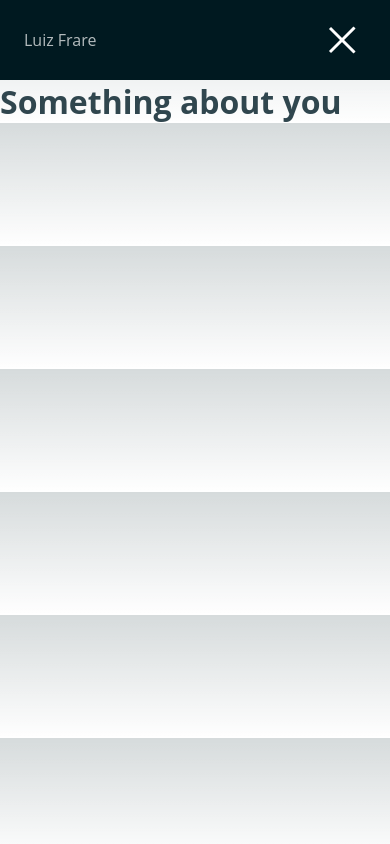
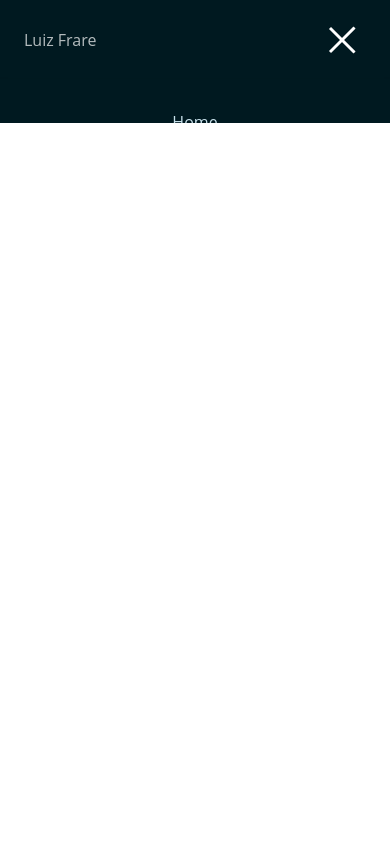
Before and after one commit to LuizFrare/luiz-portfolio, a Next.js app: page / in a window 390 px wide. Both pictures are taken after a click on the button "Main Menu". Built offline with nearby package versions, Linux system fonts and the light colour scheme.

Commit message:
feat: add logic to mobile menu

```diff
--- a/src/app/Components/Header/index.tsx
+++ b/src/app/Components/Header/index.tsx
@@ -1,17 +1,19 @@
-"use client";
-import React from "react";
+import React, { useEffect, useState } from "react";
 import Link from "next/link";
 import { HeaderWrapper, MenuList, MenuItem } from "./styles";
 import { HeaderProps } from "./types";
 import MenuButton from "../HamburguerIcon";
+import useMenuOpen from "@/app/Hooks/useMenuOpen";
 
 export default function Header(props: HeaderProps) {
+  const menuClosed = useMenuOpen();
+
   return (
     <HeaderWrapper>
       <div className="header-content">
         <span>Luiz Frare</span>
         <MenuButton />
-        <MenuList>
+        <MenuList className={menuClosed ? "" : "open"}>
           {props.links.map((linkProps) => (
             <MenuItem key={linkProps.href}>
               <Link {...linkProps}>{linkProps.children}</Link>
--- a/src/app/Components/Header/styles.ts
+++ b/src/app/Components/Header/styles.ts
@@ -23,6 +23,7 @@ export const HeaderWrapper = styled.header`
 
   @media (max-width: 768px) {
     padding: 1rem 1.5rem;
+    position: relative;
   }
 `;
 
@@ -37,15 +38,19 @@ export const MenuList = styled.ul`
     display: none;
     flex-direction: column;
     position: absolute;
-    top: 4rem;
-    right: 2rem;
+    top: 4.9375rem;
     background-color: var(--gray-dark);
     box-shadow: 0 2px 4px rgba(0, 0, 0, 0.2);
-    padding: 1rem;
+    padding: 2rem 1rem;
+    width: 100%;
+    justify-content: center;
+    align-items: center;
+    transition: all 1s linear;
   }
 
   &.open {
     display: flex;
+    right: 0rem;
   }
 `;
 
--- /dev/null
+++ b/src/app/Hooks/useMenuOpen.ts
@@ -0,0 +1,31 @@
+"use client"
+
+import { useState, useEffect } from "react";
+
+function useMenuOpen() {
+  const [menuClosed, setMenuOpen] = useState(true);
+
+  useEffect(() => {
+    const handleButtonClick = () => {
+      const buttonsWithOpenedClass = document.querySelectorAll(".opened");
+      setMenuOpen(buttonsWithOpenedClass.length > 0);
+    };
+
+    const buttons = document.querySelectorAll("button");
+    buttons.forEach((button) => {
+      button.addEventListener("click", handleButtonClick);
+    });
+
+    setMenuOpen(buttons.length > 0);
+
+    return () => {
+      buttons.forEach((button) => {
+        button.removeEventListener("click", handleButtonClick);
+      });
+    };
+  }, []);
+
+  return menuClosed;
+}
+
+export default useMenuOpen;
--- a/src/app/globals.css
+++ b/src/app/globals.css
@@ -9,7 +9,7 @@
   --background-start-rgb: 214, 219, 220;
   --background-end-rgb: 255, 255, 255;
 
-  --dark-gray: #30464e;
+  --dark-hamilton-blue: #30464e;
   --hamilton-blue: #5f767f;
   --gray-light: #c6dfe9;
   --gray-mid: #4c626b;
@@ -95,12 +95,7 @@ body {
 
 body {
   color: var(--dark-gray);
-  background: linear-gradient(
-      to bottom,
-      transparent,
-      rgb(var(--background-end-rgb))
-    )
-    rgb(var(--background-start-rgb));
+  background: var(--white);
 }
 
 a {
```
